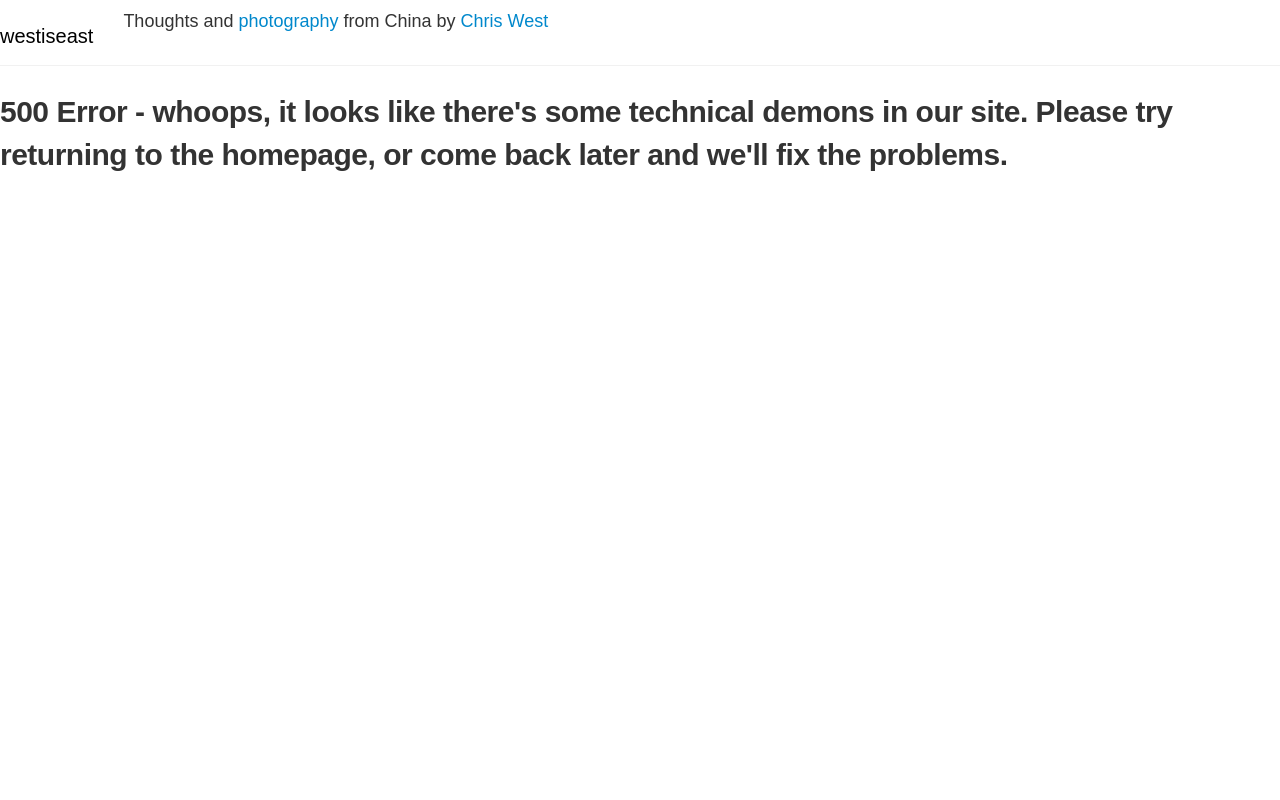
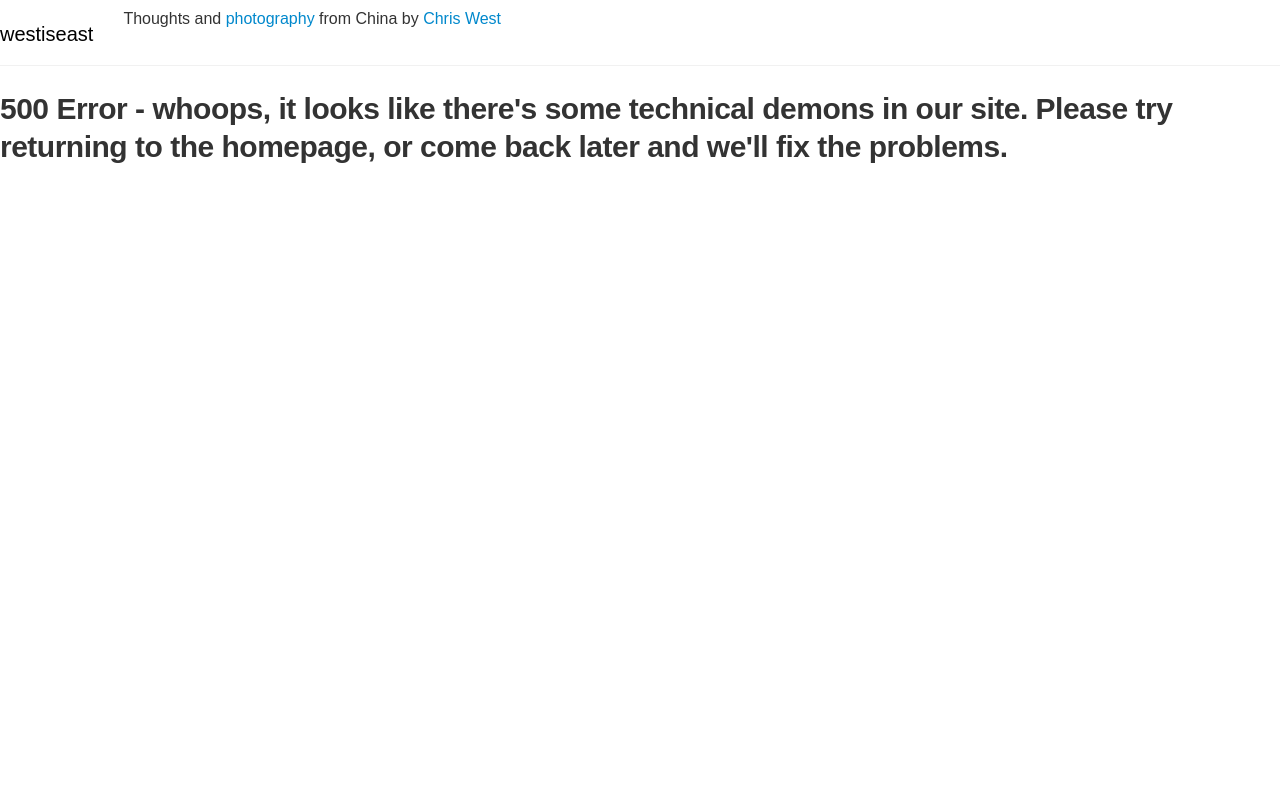
Before and after one commit to minrivertea/westiseast, a Django app: template blog/templates/500.html in a window 1280 px wide. Run offline with Django 3.2, Linux system fonts and the light colour scheme; the template is opened without the code that fills it, so the values that code supplies are empty; some libraries are stand-ins or nearby versions.

Commit message:
style changes

```diff
--- a/static/css/styles.css
+++ b/static/css/styles.css
@@ -9,7 +9,7 @@ html,body,div,span,applet,object,iframe,h1,h2,h3,h4,h5,h6,p,blockquote,pre,a,abb
 body, ul, ol, p {
     color: #333;
     font-family: "Bitter", sans-serif;
-    font-size: 18px;
+    font-size: 16px;
     font-weight: 300;
     line-height: 2.4em;
 }
@@ -310,6 +310,7 @@ span.read-more{font-size:12px}
 }
 
 #entry-content p.introduction {
+    font-size: 22px;
 }
 
 #entry-content a {
```
